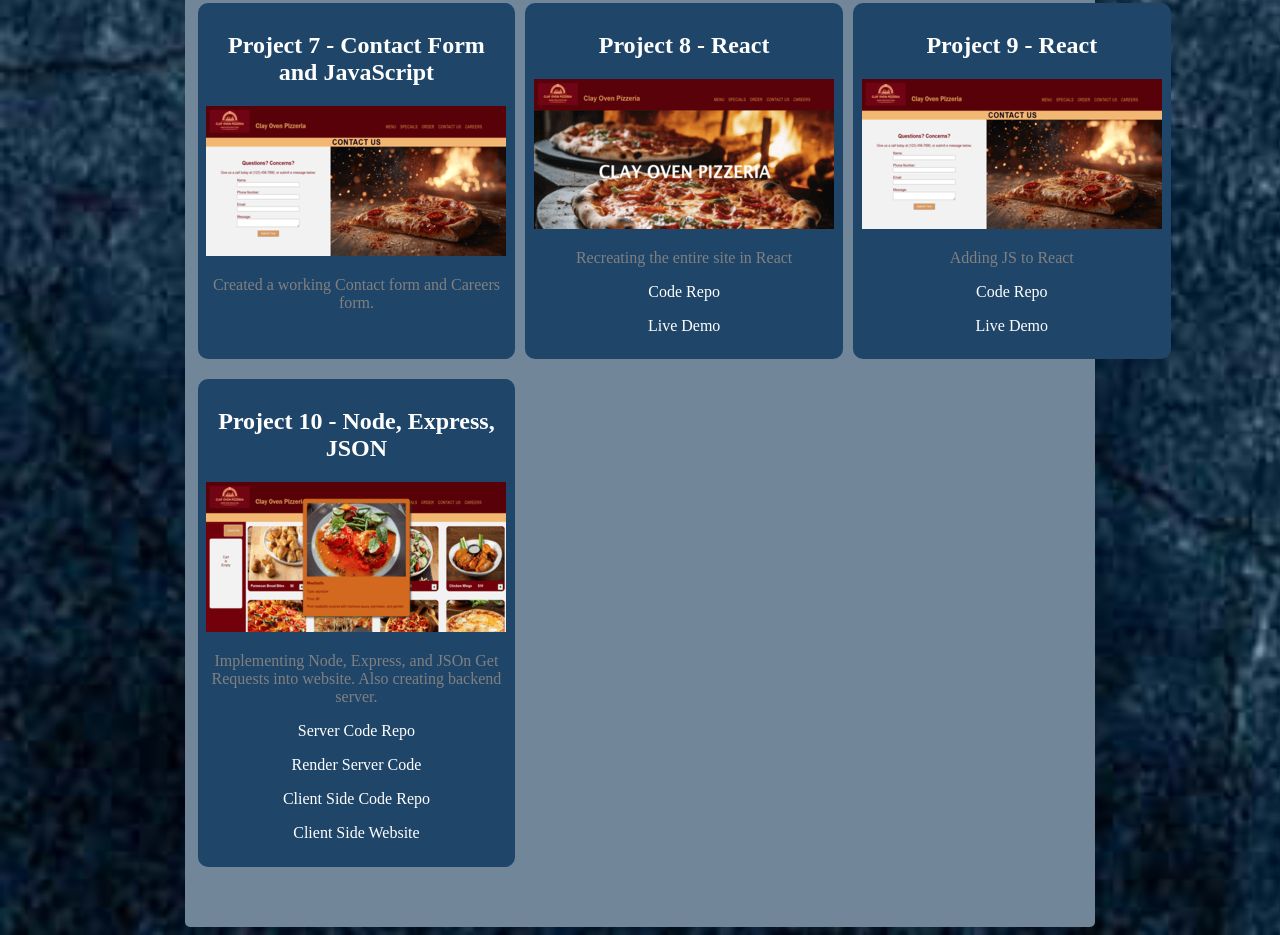
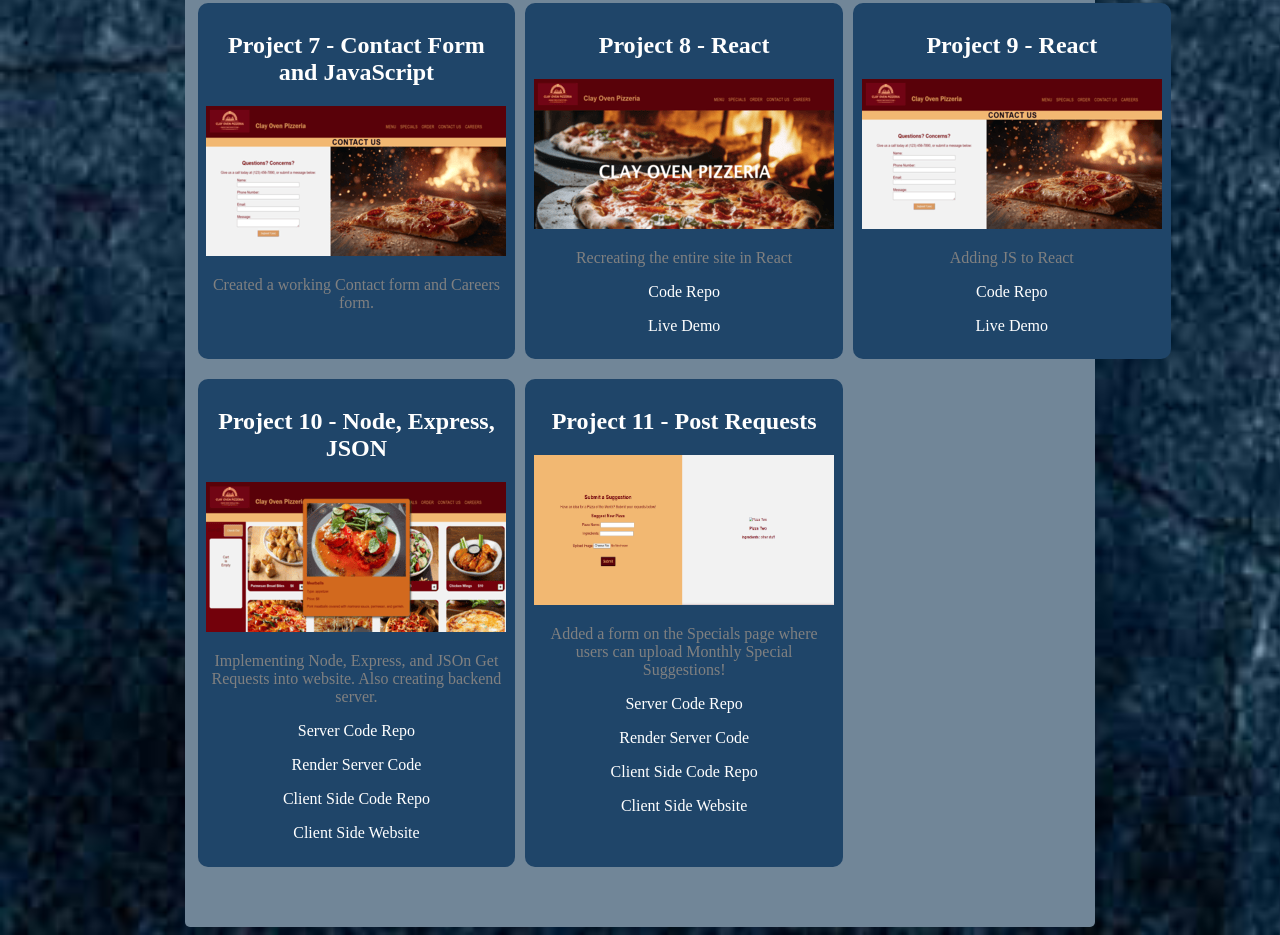
Before and after one commit to aweaver422/aweaver422.github.io, a plain HTML site: page csce242/index.html in a window 1280 px wide. Shown: the part 2543-3478 px from the top of the page. Drawn offline with Linux system fonts and the light colour scheme.

Commit message:
added project 11 to main

```diff
--- a/csce242/index.html
+++ b/csce242/index.html
@@ -194,7 +194,17 @@
                                 <p><a href="https://aweaver422.github.io/clay-oven-pizzeria/">Client Side Website</a></p>
                             </a>
                         </section>
-                        <div class="one"></div>
+                        <section class="one">
+                            <a href="https://aweaver422.github.io/clay-oven-pizzeria">
+                                    <h2>Project 11 - Post Requests</h2>
+                                    <img src="images/projectcover11.png" alt="Project Cover 11">
+                                <p>Added a form on the Specials page where users can upload Monthly Special Suggestions!</p>
+                                <p><a href="https://github.com/aweaver422/server-pizzas-fall-2025">Server Code Repo</a></p>
+                                <p><a href="https://server-pizzas-fall-2025.onrender.com">Render Server Code</a></p>
+                                <p><a href="https://github.com/aweaver422/clay-oven-pizzeria">Client Side Code Repo</a></p>
+                                <p><a href="https://aweaver422.github.io/clay-oven-pizzeria/">Client Side Website</a></p>
+                            </a>
+                        </section>
                         <div class="one"></div>
                     </div>
             </div>
--- a/csce242/styles.css
+++ b/csce242/styles.css
@@ -55,6 +55,10 @@ section {
     color: #1f4569;
 }
 
+img {
+    width: 300px;
+    height: 150px;
+}
 
 /* Large Screens */
 @media only screen and (min-width: 768px) {
```
Also changed, not shown: csce242/images/projectcover11.png (added), 5 other files.
